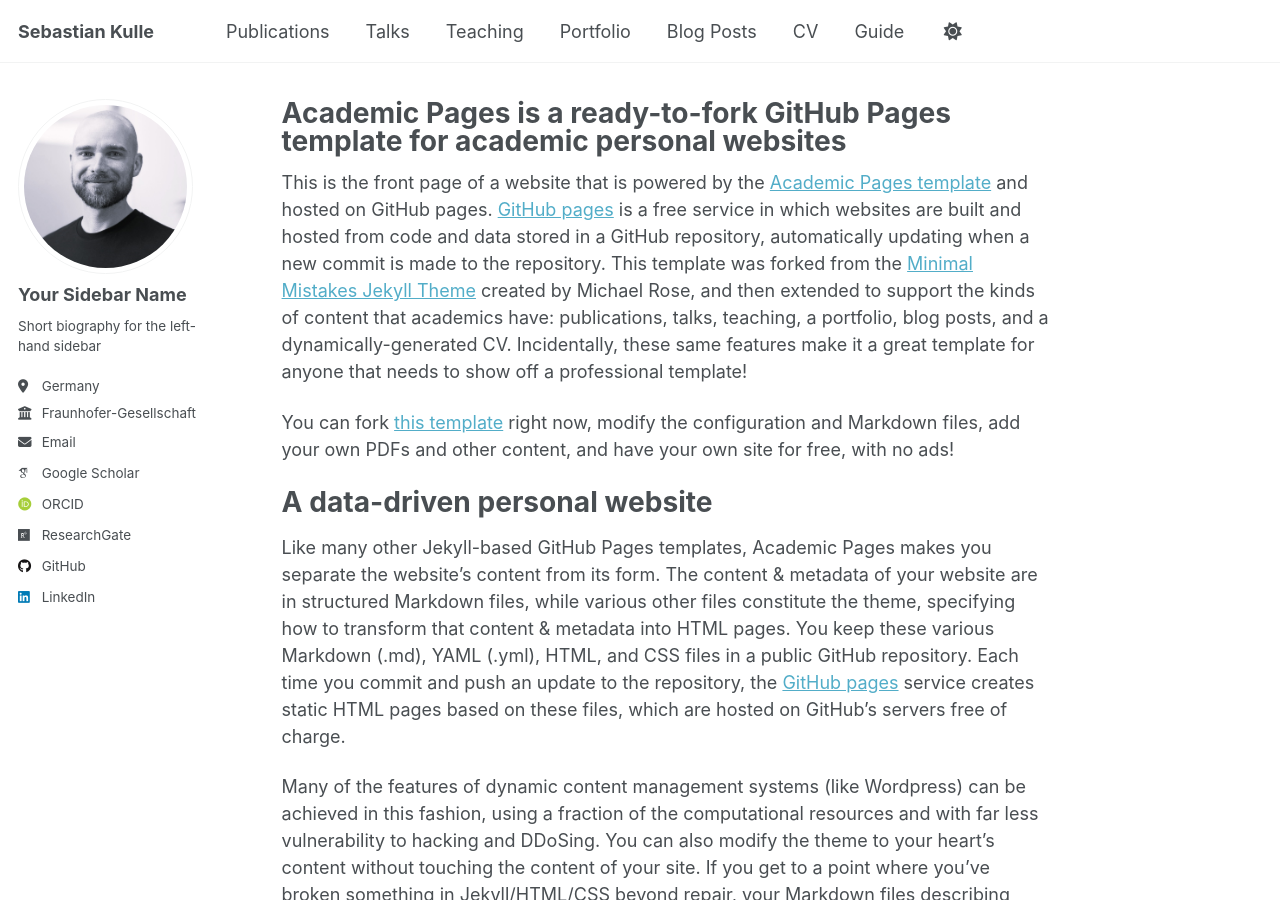
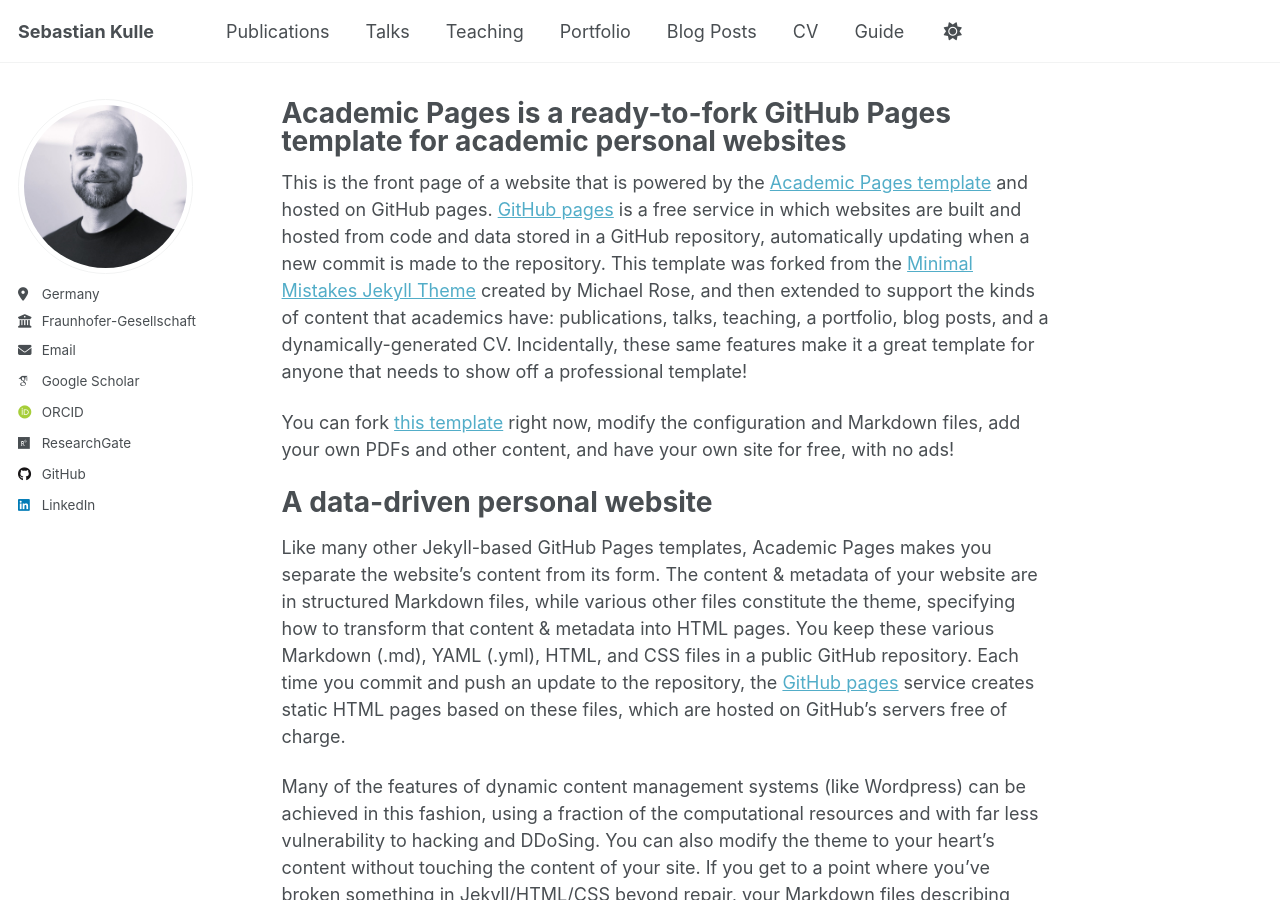
Before and after one commit to sbstnkll/sebastiankulle, a Jekyll site: the page built from _pages/about.md, in a window 1280 px wide and 900 px high. Built offline with Jekyll 4.4.1, drawn with Linux system fonts in a browser that asks for light colours; some web fonts are replaced; a script that is not in the unit is left out; part of the change alters nothing that is shown.

Commit message:
Modify author details in _config.yml
Updated author information in the configuration file.

```diff
--- a/_config.yml
+++ b/_config.yml
@@ -24,13 +24,13 @@ repository               : "academicpages/academicpages.github.io"
 author:
   # Biographic information
   avatar           : "profile.png"
-  name             : "Your Sidebar Name"
+  name             : #
   pronouns         : # example: "she/her"
-  bio              : "Short biography for the left-hand sidebar"
+  bio              : #
   location         : "Germany"
   employer         : "Fraunhofer-Gesellschaft"
   uri              : # URL
-  email            : "none@example.org"
+  email            : "sebastian.kulle@ffb.fraunhofer.de"
 
   # Academic websites
   academia         : # URL
```
